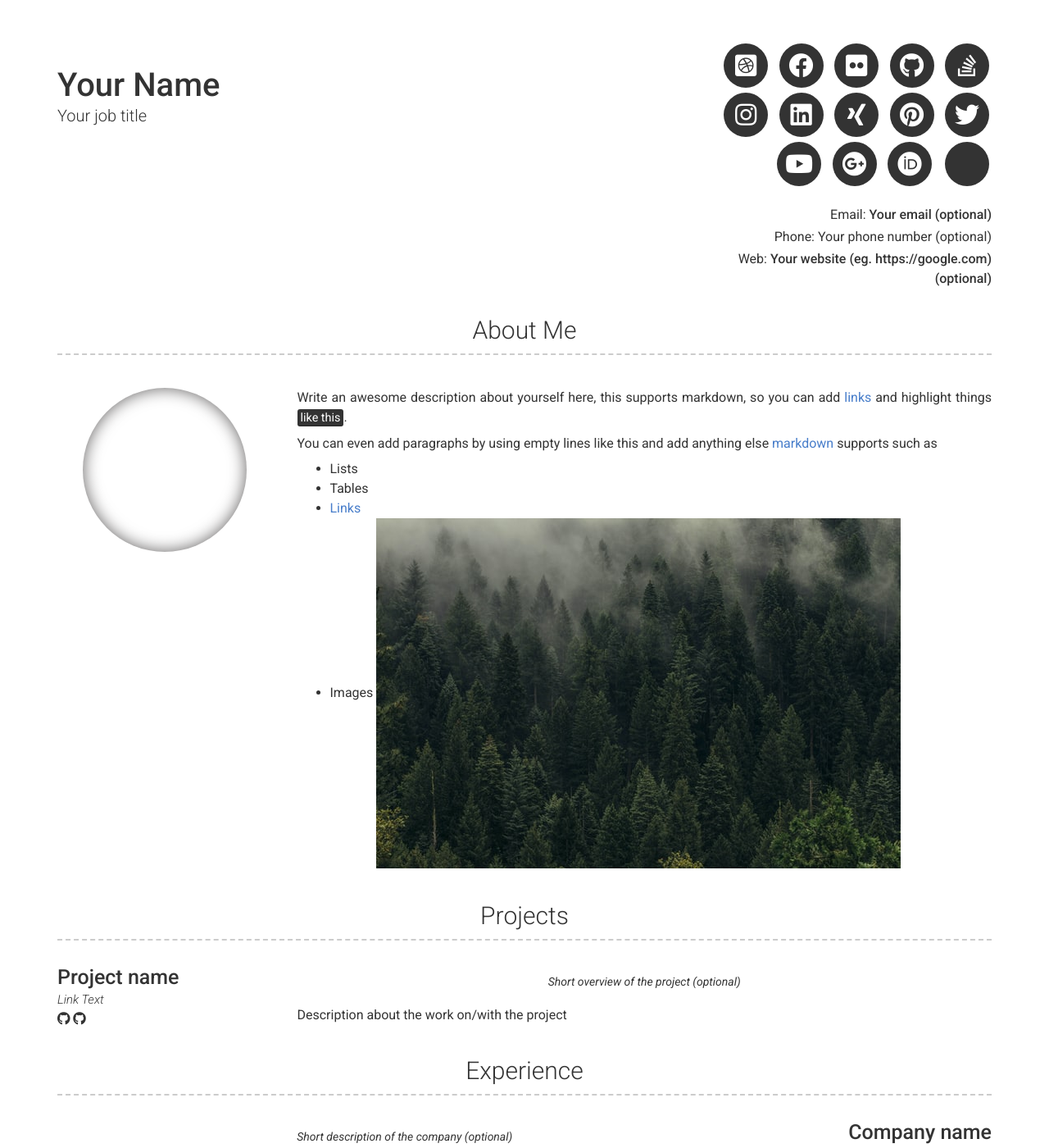
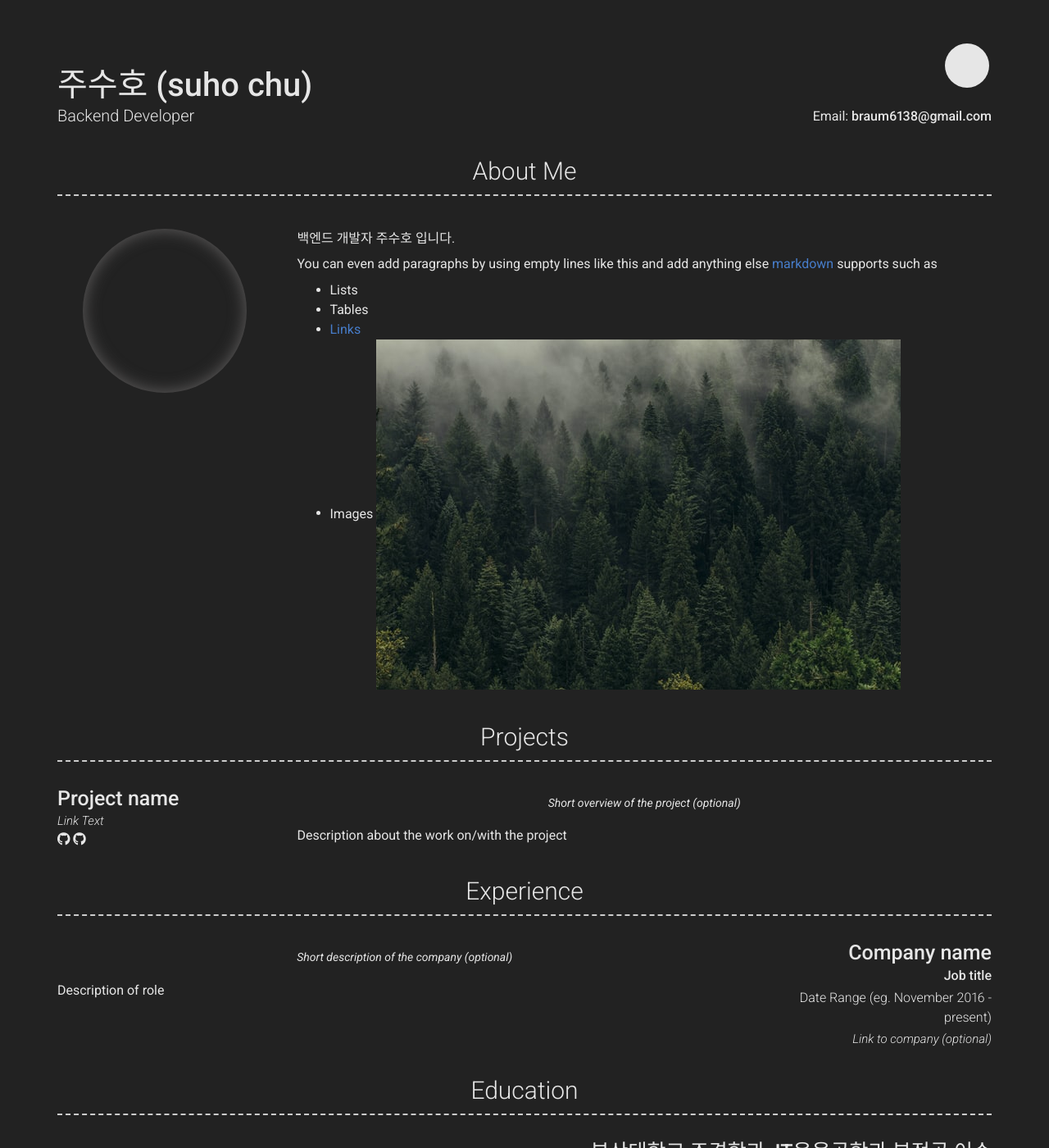
Before and after one commit to groovejumat/groovejumat.github.io, a Jekyll site: the page built from index.md, in a window 1280 px wide and 1400 px high. Shown: the whole window at 82% size. Built offline with Jekyll 4.4.1, drawn with Linux system fonts in a browser that asks for light colours; nearby versions of some CDN libraries; some of the changed text lies outside the part shown.

Commit message:
resume first commit

```diff
--- a/_config.yml
+++ b/_config.yml
@@ -6,32 +6,32 @@ repository: Git repository where your resume will be hosted, only required if yo
 version: 2
 
 # Personal info
-name: Your Name
-title: Your job title
-email: Your email (optional)
-# email_title: Email (Email title override)
-phone: Your phone number (optional)
-# phone_title: Phone (Phone title override)
-website: Your website (eg. https://google.com)(optional)
-# website_title: Web (Website title override)
+name: 주수호 (suho chu)
+title: Backend Developer
+email: braum6138@gmail.com
+# # email_title: Email (Email title override)
+# phone: Your phone number (optional)
+# # phone_title: Phone (Phone title override)
+# website: Your website (eg. https://google.com)(optional)
+# # website_title: Web (Website title override)
 
 # Dark Mode (true/false/never)
-darkmode: false
+darkmode: true
 
 # Social links
-twitter_username: jekyllrb
-github_username:  jekyll
-stackoverflow_username: "00000001"
-dribbble_username: jekyll
-facebook_username: jekyll
-flickr_username: jekyll
-instagram_username: jekyll
-linkedin_username: jekyll
-xing_username: jekyll
-pinterest_username: jekyll
-youtube_username: jekyll
-googleplus_username: +jekyll
-orcid_username: 0000-0000-0000-0000
+# twitter_username: jekyllrb
+# github_username:  jekyll
+# stackoverflow_username: "00000001"
+# dribbble_username: jekyll
+# facebook_username: jekyll
+# flickr_username: jekyll
+# instagram_username: jekyll
+# linkedin_username: jekyll
+# xing_username: jekyll
+# pinterest_username: jekyll
+# youtube_username: jekyll
+# googleplus_username: +jekyll
+# orcid_username: 0000-0000-0000-0000
 
 # Additional icon links
 additional_links:
@@ -52,7 +52,7 @@ additional_links:
 # about_title: About Me (Use this to override about section title)
 about_profile_image: Directory of profile image (eg. images/profile.jpg)
 about_content: | # this will include new lines to allow paragraphs
-  Write an awesome description about yourself here, this supports markdown, so you can add [links](http://foobar.com) and highlight things <mark>like this</mark>.
+  백엔드 개발자 주수호 입니다.
 
   You can even add paragraphs by using empty lines like this and add anything else [markdown](https://www.markdownguide.org/getting-started#what-is-markdown) supports such as
     - Lists
@@ -95,14 +95,14 @@ content:
     layout: list
     content:
       - layout: top-right
-        title: Institution name
-        sub_title: Qualifications (eg. BA Performing Arts)
+        title: 부산대학교 조경학과, IT응용공학과 부전공 이수
+        # sub_title: Qualifications (eg. BA Performing Arts)
         caption: Date Range (eg. 2016 - 2019)
         quote: >
           Short institution or course description (optional)
         description: | # this will include new lines to allow paragraphs
-          Description of qualification
-  - title: A Little More About Me
+
+  - title: 견고하고 튼튼한 인프라를 구축할 수 있는 그런 개발자가 되고 싶습니다.
     layout: text
     content: | # this will include new lines to allow paragraphs
       This is where you can write a little more about yourself. You could title this section **Interests** and include some of your other interests.
```
